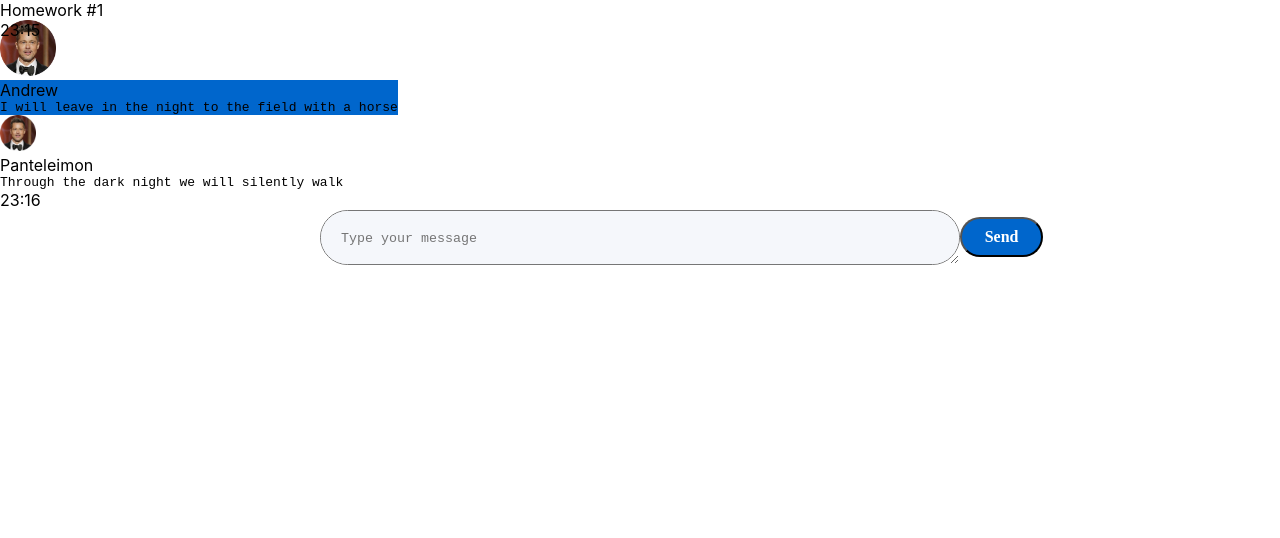
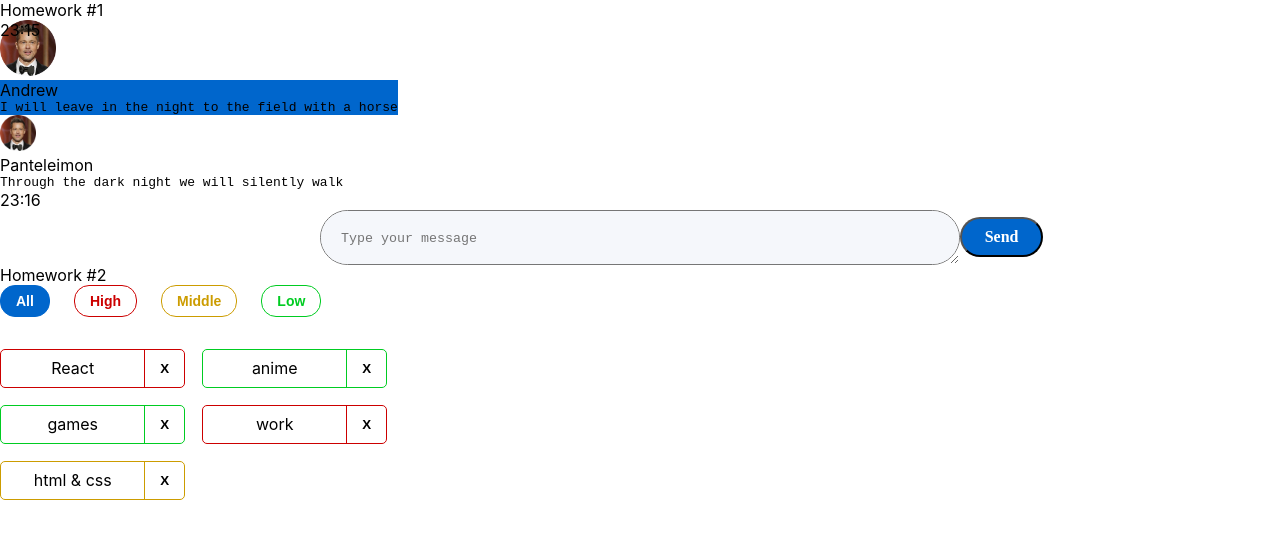
Before and after one commit to Hacksways/Homework, a React (Create React App) app: page / in a window 1280 px wide. Shown: the top 538 px of the page. Built offline with nearby package versions, Linux system fonts and the light colour scheme.

Commit message:
Completed hw02

```diff
--- a/package.json
+++ b/package.json
@@ -1,6 +1,6 @@
 {
   "name": "homework",
-  "homepage":"https://BlackLightninGg.github.io/My-app",
+  "homepage":"https://BlackLightninGg.github.io/Homework",
   "version": "0.1.0",
   "private": true,
   "dependencies": {
--- a/src/s1-main/App.tsx
+++ b/src/s1-main/App.tsx
@@ -1,13 +1,14 @@
 import React from 'react'
 import s from './App.module.css'
 import HW1 from '../s2-homeworks/hw01/HW1'
+import HW2 from "../s2-homeworks/hw02/HW2";
 
 function App() {
     return (
         <div className={s.App}>
             <HW1/>
-            {/*раскомментировать по ходу выполнения*/}
-            {/*<HW2/>*/}
+
+            <HW2/>
             {/*<HW3/>*/}
             {/*<HW4/>*/}
 
--- a/src/s2-homeworks/hw02/HW2.tsx
+++ b/src/s2-homeworks/hw02/HW2.tsx
@@ -17,16 +17,16 @@
 * */
 
 // types
-export type AffairPriorityType = any // need to fix any
+export type AffairPriorityType = 'high' | 'middle' | 'low' // need to fix any
 export type AffairType = {
-    _id: any // need to fix any
-    name: any // need to fix any
+    _id: number // need to fix any
+    name: string // need to fix any
     priority: AffairPriorityType
 }
 export type FilterType = 'all' | AffairPriorityType
 
 // constants
-const defaultAffairs: any = [ // need to fix any
+const defaultAffairs: Array<AffairType> = [ // need to fix any
     {_id: 1, name: 'React', priority: 'high'}, // студенты могут изменить содержимое name и количество элементов в массиве, ...priority не менять!
     {_id: 2, name: 'anime', priority: 'low'},
     {_id: 3, name: 'games', priority: 'low'},
@@ -35,23 +35,31 @@
 ]
 
 // pure helper functions
-export const filterAffairs = (affairs: any, filter: any): any => { // need to fix any
+export const filterAffairs = (affairs: Array<AffairType>, filter: FilterType): Array<AffairType> => { // need to fix any
+    // debugger
+    if (filter === 'all') {
+        return affairs
+    } else if (filter === 'high') {
+       return  affairs.filter(el => el.priority == filter)
+    } else if (filter === 'middle') {
+        return  affairs.filter(el => el.priority == filter)
+    } else if (filter === 'low') {
+        return  affairs.filter(el => el.priority == filter)
+    }
+  return affairs // need to fix
+}
+export const deleteAffair = (affairs: Array<AffairType>, _id: number): Array<AffairType> => { // need to fix any
 
-
-    return affairs // need to fix
-}
-export const deleteAffair = (affairs: any, _id: any): any => { // need to fix any
-
-    return affairs // need to fix
+   return  affairs.filter(el => el._id !== _id);
 }
 
 function HW2() {
-    const [affairs, setAffairs] = useState<any>(defaultAffairs) // need to fix any
+    const [affairs, setAffairs] = useState<Array<AffairType>>(defaultAffairs) // need to fix any
     const [filter, setFilter] = useState<FilterType>('all')
 
     const filteredAffairs = filterAffairs(affairs, filter)
-    const deleteAffairCallback = (_id: any) => { // need to fix any
-        // need to fix
+    const deleteAffairCallback = (_id: number) => { // need to fix any
+        setAffairs(deleteAffair(affairs, _id))// need to fix
     }
 
     return (
--- a/src/s2-homeworks/hw02/affairs/Affairs.tsx
+++ b/src/s2-homeworks/hw02/affairs/Affairs.tsx
@@ -4,24 +4,25 @@
 import s from './Affairs.module.css'
 
 type AffairsPropsType = {
-    data: any // need to fix any
-    setFilter: any
-    deleteAffairCallback: any
+    data: Array<AffairType> // need to fix any
+    setFilter: (props:FilterType) => void
+    deleteAffairCallback: (props:number) => void
     filter: FilterType
 }
 
 function Affairs(props: AffairsPropsType) {
+
     const setAll = () => {
-        // need to fix
+        props.setFilter('all')// need to fix
     }
     const setHigh = () => {
-        // need to fix
+       props.setFilter('high') // need to fix
     }
     const setMiddle = () => {
-        // need to fix
+      props.setFilter('middle')  // need to fix
     }
     const setLow = () => {
-        // need to fix
+       props.setFilter('low') // need to fix
     }
 
     const cnAll = s.button + ' ' + s.all + (props.filter === 'all' ? ' ' + s.active : '')
--- a/src/s2-homeworks/hw02/affairs/affair/Affair.tsx
+++ b/src/s2-homeworks/hw02/affairs/affair/Affair.tsx
@@ -6,12 +6,14 @@
 type AffairPropsType = {
     // key не нужно типизировать
     affair: AffairType
-    deleteAffairCallback: any // need to fix any
+    deleteAffairCallback: (props:number) => void // need to fix any
 }
 
 function Affair(props: AffairPropsType) {
     const deleteCallback = () => {
-        // need to fix
+         // need to fix
+
+        props.deleteAffairCallback(props.affair._id)
     }
 
     const nameClass = s.name + ' ' + s2[props.affair.priority]
@@ -25,7 +27,7 @@
         >
             <div id={'hw2-name-' + props.affair._id} className={nameClass}>
                 {/*создаёт студент*/}
-
+                {props.affair.name}
                 {/**/}
             </div>
             <div id={'hw2-priority-' + props.affair._id} hidden>
@@ -36,7 +38,7 @@
                 id={'hw2-button-delete-' + props.affair._id}
                 className={buttonClass}
                 // need to fix
-
+                onClick={deleteCallback}
             >
                 {/*текст кнопки могут изменить студенты*/}
                 X
```
